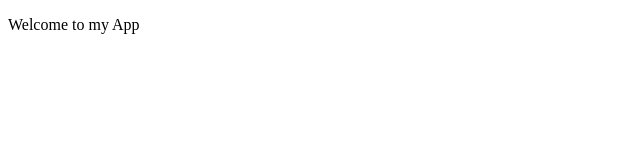
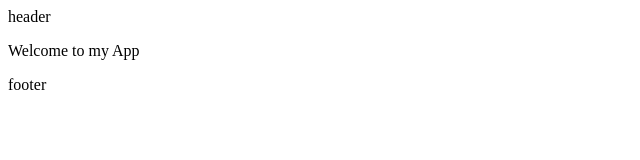
Before and after one commit to anushajangala/project1, a plain HTML site: page index.html in a window 1280 px wide. Shown: the whole page, without its empty margins (0-640 px from the left). Drawn offline with Linux system fonts and the light colour scheme.

Commit message:
second commit

```diff
--- a/index.html
+++ b/index.html
@@ -4,6 +4,8 @@
 	<title>My App</title>
 </head>
 <body>
+<header>header</header>
 <p>Welcome to my App</p>
+<footer>footer</footer>
 </body>
 </html>
```
